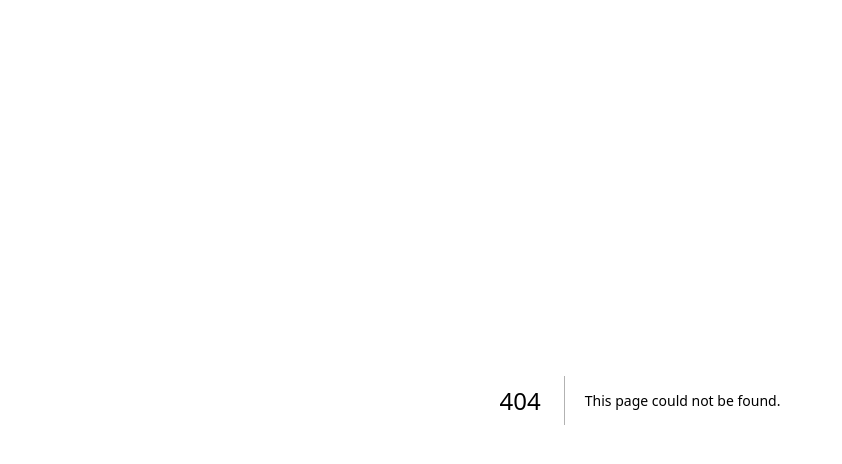
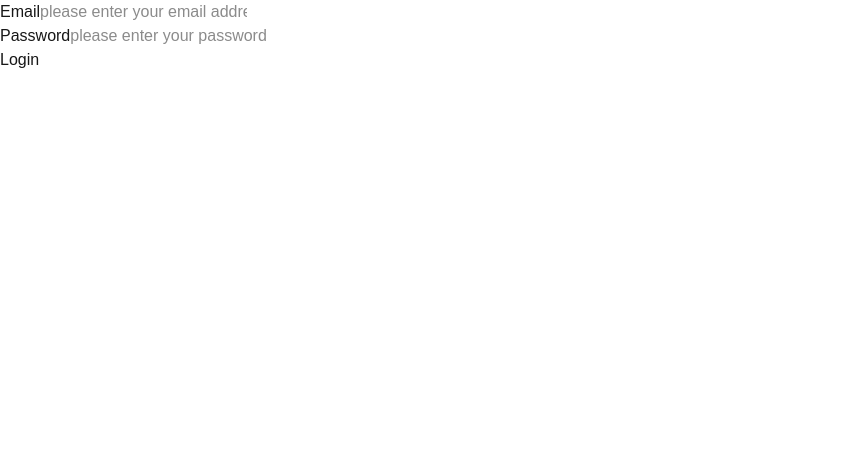
Before and after one commit to kesington18/hatchdevProject, a Next.js app: page /todo/signin in a window 1280 px wide. Before the commit this address had no page. Shown: the top 464 px of the page, without its empty margins (0-842 px from the left). Built offline with nearby package versions, Linux system fonts and the light colour scheme.

Commit message:
sign in page was created and linked

```diff
--- a/src/app/todo/signUp.tsx
+++ b/src/app/todo/signUp.tsx
@@ -1,16 +1,16 @@
 "use client";
 import React from 'react'
 import { useForm, SubmitHandler } from "react-hook-form";
-import { useRouter } from 'next/router';
+import { useRouter } from 'next/navigation';
 // import { useEffect } from 'react';
 
-interface RegisterData {
+export interface RegisterData {
     firstName: string;
     lastName: string;
     email: string;
     age: number;
     password: string;
-    confirmPassword: string;
+    confirmPassword?: string;
 }
 
 export const SignUp = () => {
@@ -25,14 +25,22 @@ export const SignUp = () => {
         reset
     } = useForm<RegisterData>()
 
-    const onSubmit: SubmitHandler<RegisterData> = data => {
+    const onSubmit: SubmitHandler<RegisterData> = (data) => {
         console.log(data)
-        localStorage.setItem('regsiter', JSON.stringify(data))
-        reset()
-        router.push("/signIn")
+
+        const { confirmPassword, ...userData} = data;
+
+        const existingUsers: RegisterData[] = JSON.parse(localStorage.getItem("register") || "[]");
+
+        existingUsers.push(userData);
+
+        localStorage.setItem("register", JSON.stringify(existingUsers));
+        reset();
+
+        router.push("/todo/signin");
     }
 
-  return <div className=''>
+  return <div className='flex min-h-full flex-col justify-center px-6 py-12 lg:px-8'>
     <h2>Registration form</h2>
 
     <div>
@@ -53,7 +61,7 @@ export const SignUp = () => {
             </div>
 
             <div>
-                <label htmlFor="lastName">First Name</label>
+                <label htmlFor="lastName">Last Name</label>
                 <input type="text" placeholder='please enter your Last Name' {
                     ...register("lastName", {
                         validate: (val) => {
@@ -68,7 +76,7 @@ export const SignUp = () => {
             </div>
 
             <div>
-                <label htmlFor="email">First Name</label>
+                <label htmlFor="email">Email</label>
                 <input type="email" placeholder='please enter your email address' {
                     ...register("email", {
                         validate: (val) => {
@@ -83,7 +91,7 @@ export const SignUp = () => {
             </div>
 
             <div>
-                <label htmlFor="age">First Name</label>
+                <label htmlFor="age">Age</label>
                 <input type="number" placeholder='please enter your age' {
                     ...register("age", {
                         validate: (val) => {
@@ -97,7 +105,7 @@ export const SignUp = () => {
             </div>
 
             <div>
-                <label htmlFor="password">First Name</label>
+                <label htmlFor="password">Password</label>
                 <input type="password" placeholder='please enter your password' {
                     ...register("password", {
                         required: "Password is required",
@@ -113,7 +121,7 @@ export const SignUp = () => {
             </div>
 
             <div>
-                <label htmlFor="password">First Name</label>
+                <label htmlFor="password">Confirm Password</label>
                 <input
                 type="password"
                 placeholder="please Confirm Password"
--- /dev/null
+++ b/src/app/todo/signin/page.tsx
@@ -0,0 +1,74 @@
+"use client";
+import React from 'react'
+import { useForm, SubmitHandler } from "react-hook-form";
+import { useState } from "react";
+import { useRouter } from 'next/navigation';
+import { RegisterData } from '../signUp';
+
+interface LoginData {
+  email: string,
+  password: string,
+}
+
+const LogIn = () => {
+  const router = useRouter()
+    const {
+        register,
+        handleSubmit,
+        formState: { errors },
+        reset
+    } = useForm<LoginData>();
+
+    const [loginError, setLoginError] = useState("")
+
+
+    const onSubmit: SubmitHandler<LoginData> = (data) => {
+      const getDataFromLs: RegisterData[] = JSON.parse(localStorage.getItem("register") || "[]");
+
+      const user = getDataFromLs.find((user) => user.email === data.email && user.password === data.password)
+
+      if (user) {
+        setLoginError("")
+        console.log("login successful")
+        router.push("/todo/todoList")
+      } else {
+        setLoginError("invalid email or password")
+        console.log("invalid email or password")
+      }
+    }
+
+  return (
+    <div>
+        <form onSubmit={handleSubmit(onSubmit)}>
+            <div>
+              <label htmlFor="email">Email</label>
+              <input type="email" placeholder='please enter your email address' {
+                  ...register("email", {
+                      required: "email is required"
+                  })
+
+              }/>
+              <p className="text-red-600">{errors.email?.message}</p>
+            </div>
+
+            <div>
+                <label htmlFor="password">Password</label>
+                <input type="password" placeholder='please enter your password' {
+                    ...register("password", {
+                        required: "Password is required"
+                    })
+                }/>
+
+                <p className="text-red-600">{errors.password?.message}</p>
+            </div>
+
+            {loginError && <p className='text-red-600'>{loginError}</p>}
+
+            <button type='submit'>Login</button>
+        </form>
+
+    </div>
+  )
+}
+
+export default LogIn
--- /dev/null
+++ b/src/app/todo/todoList/page.tsx
@@ -0,0 +1,9 @@
+import React from 'react'
+
+const TodoList = () => {
+  return (
+    <div>TodoList</div>
+  )
+}
+
+export default TodoList
```
Also changed, not shown: src/app/todo/signIn.tsx (deleted).
